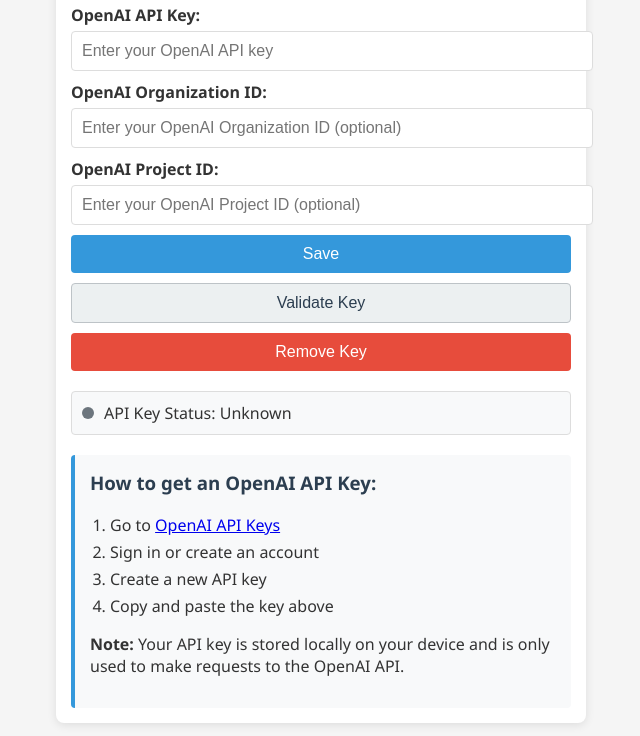
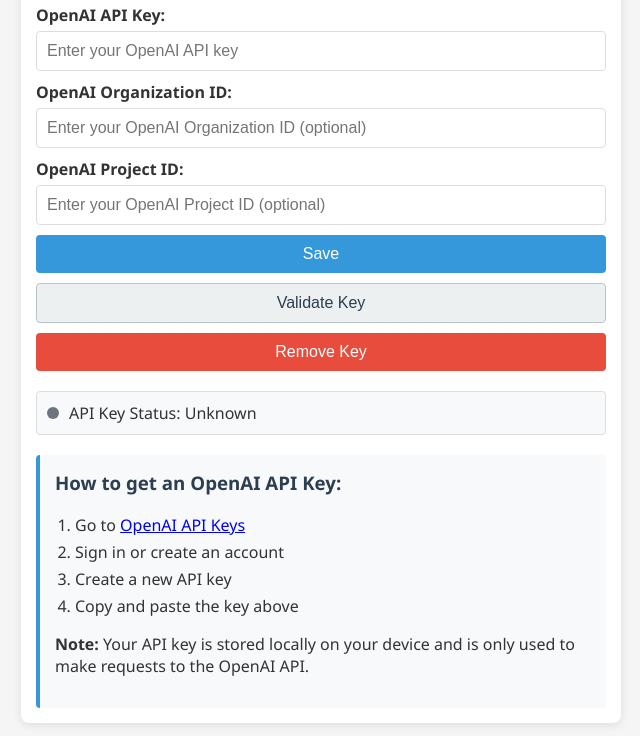
Before and after one commit to brian978/read-in-short, a browser extension: page settings.html in a window 1280 px wide. Shown: the part 64-800 px from the top of the page, without its empty margins (319-959 px from the left). Drawn offline with Linux system fonts and the light colour scheme.

Commit message:
fix UI for settings

```diff
--- a/styles.css
+++ b/styles.css
@@ -1,4 +1,8 @@
 /* General styles */
+*, *::before, *::after {
+  box-sizing: border-box;
+}
+
 body {
   font-family: 'Segoe UI', Tahoma, Geneva, Verdana, sans-serif;
   background-color: #f5f5f5;
@@ -192,7 +196,7 @@
 
 /* Settings page */
 .settings-container {
-  width: 500px;
+  width: 600px;
   max-width: 90%;
 }
 
```
